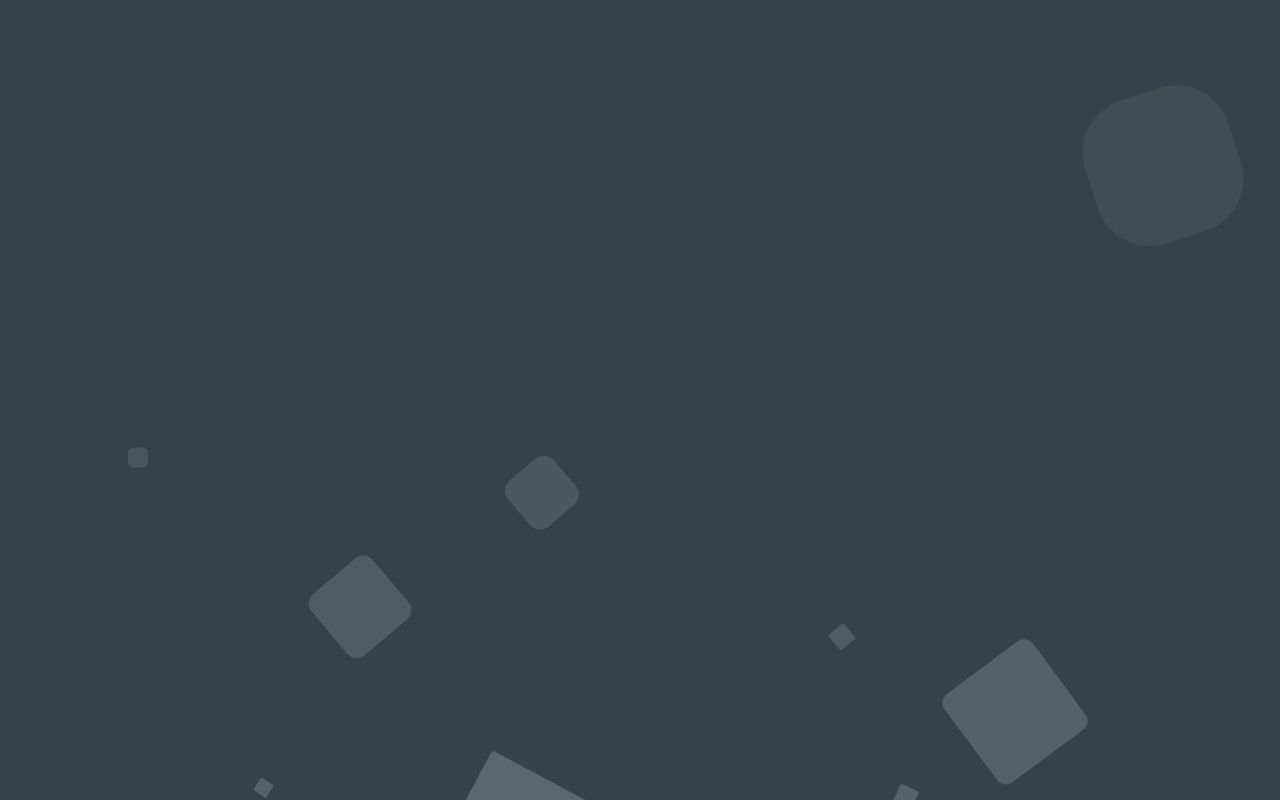
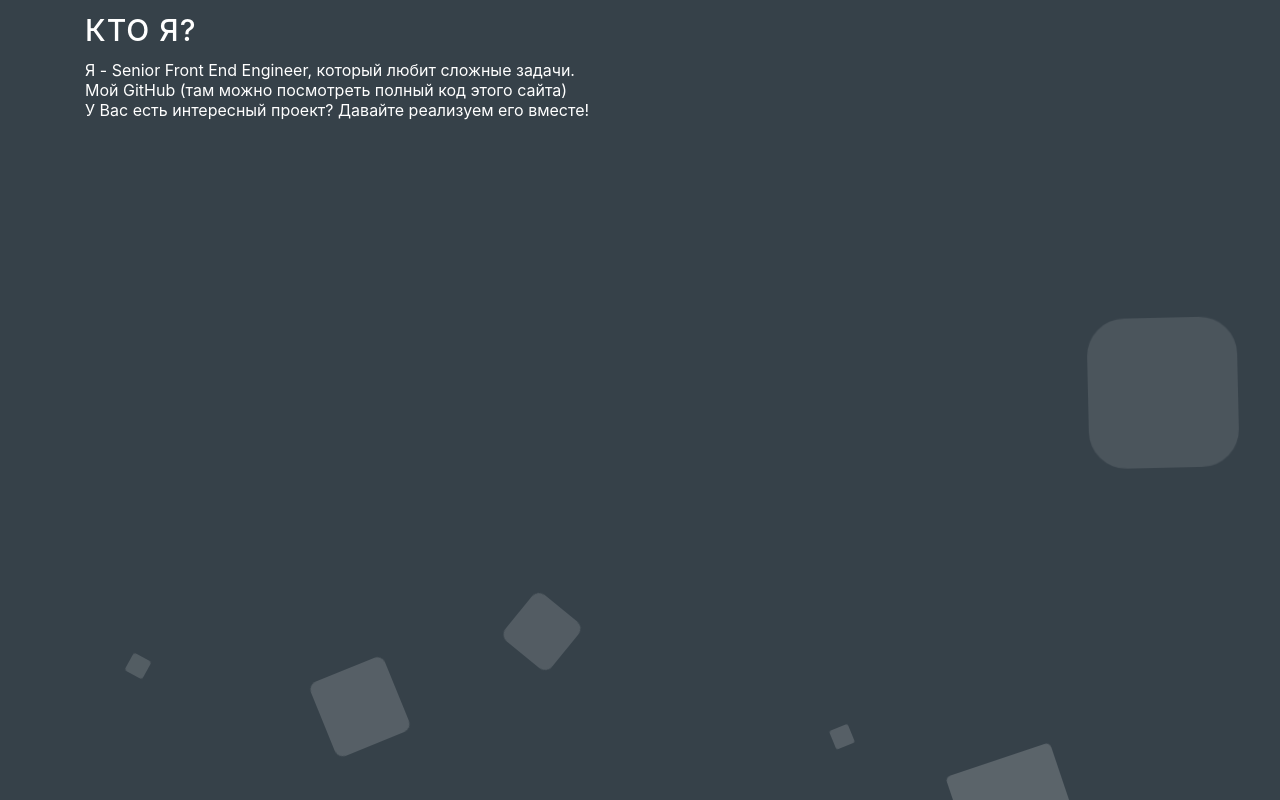
Before and after one commit to ilirius/my-site, a React (Create React App) app: page /about in a window 1280 px wide. Built offline with nearby package versions, Linux system fonts and the light colour scheme.

Commit message:
Заполнение страницы "Кто я?"
Базовые наброски станицы

```diff
--- a/public/locales/ru/translation.json
+++ b/public/locales/ru/translation.json
@@ -11,8 +11,27 @@
     "title": "Персональная страница Ивана Гаврилова",
     "description": "",
     "article": {
-      "part1": "<0>Привет, меня зовут</0> Иван Гаврилов",
-      "part2": "Переключайте язык между английским и немецким с помощью кнопок выше."
+      "part1": "<0>Привет, меня зовут</0> Иван Гаврилов"
+    }
+  },
+  "about": {
+    "title": "Кто я? | персональная страница Ивана Гаврилова.",
+    "description": "",
+    "pageHeader": "Кто я?",
+    "article": {
+      "part1": "Я - Senior Front End Engineer, который любит сложные задачи.",
+      "part2": "Мой GitHub (там можно посмотреть полный код этого сайта)"
+    },
+    "article3": {
+      "part1": "У Вас есть интересный проект? Давайте реализуем его вместе!"
+    }
+  },
+  "contact": {
+    "title": "Как со мной связаться? | персональная страница Ивана Гаврилова.",
+    "description": "",
+    "pageHeader": "Как со мной связаться?",
+    "article": {
+      "part1": "<0>Привет, меня зовут</0> Иван Гаврилов"
     }
   }
 }
--- a/src/pages/About.js
+++ b/src/pages/About.js
@@ -1,14 +1,23 @@
-import React from "react";
+import { Suspense, lazy, memo, useEffect } from "react";
 import cx from "classnames";
-
-import LayoutBackground from "components/LayoutBackground";
+import { Container, Row, Col } from "react-grid-system";
+import { useTranslation } from "react-i18next";
 
 import styles from "styles/about.module.css";
 import "styles/about.css";
 
+const LayoutBackground = lazy(() => import("components/LayoutBackground"));
+
 function About() {
+  const { t } = useTranslation();
+
+  useEffect(() => {
+    document.title = t("about.title");
+  }, [t]);
+
   return (
     <>
+      <Suspense fallback={<div>Loading...</div>}>
         <LayoutBackground>
           <div className={cx("app-background", styles.background)}>
             <ul className={styles.circles}>
@@ -25,8 +34,32 @@ function About() {
             </ul>
           </div>
         </LayoutBackground>
+      </Suspense>
+      {/* <Container fluid> */}
+      <Container>
+        <h1>{t("about.pageHeader")}</h1>
+        <article>
+          <Row>
+            <Col>{t("about.article.part1")}</Col>
+          </Row>
+        </article>
+        <article>
+          <Row>
+            <Col>
+              <a href="https://github.com/ilirius/" target="_blank" rel="noreferrer">
+                {t("about.article.part2")}
+              </a>
+            </Col>
+          </Row>
+        </article>
+        <article>
+          <Row>
+            <Col>{t("about.article3.part1")}</Col>
+          </Row>
+        </article>
+      </Container>
     </>
   );
 }
 
-export default React.memo(About);
+export default memo(About);
--- a/src/pages/Home.js
+++ b/src/pages/Home.js
@@ -1,4 +1,4 @@
-import { Suspense, lazy as RtLazy } from "react";
+import { Suspense, lazy } from "react";
 
 import { useTranslation, Trans } from "react-i18next";
 import cx from "classnames";
@@ -11,7 +11,7 @@ import styles from "styles/home.module.css";
 
 import cubStylesBg from "styles/cub.background.module.css";
 
-const LayoutBackground = RtLazy(() => import("components/LayoutBackground"));
+const LayoutBackground = lazy(() => import("components/LayoutBackground"));
 
 function Home() {
   const { t } = useTranslation();
```
Lines whose indentation alone changed are shown as unchanged.
